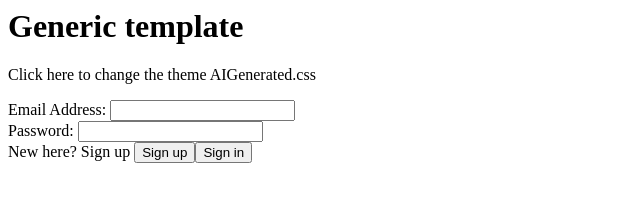
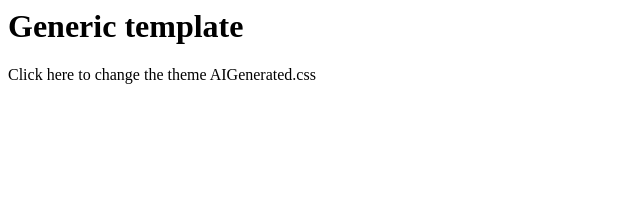
Before and after one commit to mwang840/SuperSix, a plain HTML site: page index.html in a window 1280 px wide. Shown: the whole page, without its empty margins (0-640 px from the left). Drawn offline with Linux system fonts and the light colour scheme.

Commit message:
remove old sign in UI and move Javascript to it's own file

```diff
--- a/index.html
+++ b/index.html
@@ -2,20 +2,8 @@
 <head>
   <meta charset="UTF-8">
   <title>SuperSix</title>
-    <script type="text/javascript" charset="utf-8">
-    var sheetIndex = 0;
-    var sheets = [
-    "/css/AIGenerated.css",
-    "/css/pixel.css",
-    "/css/pokemon.css",
-    "/css/professors.css"];
-    var nextSheet = function(){
-        sheetIndex = (sheetIndex + 1) % sheets.length;
-        var newHref = sheets[sheetIndex];
-        document.getElementById('currentstyle').innerHTML = newHref;
-        document.getElementById('pagestyle').setAttribute('href', newHref);
-    }
-    </script>
+    <script type="text/javascript" charset="utf-8" src="site.js"></script>
+
 </head>
 <body>
     <h1 id="system-message">Generic template</h1>
@@ -26,19 +14,5 @@
         <div>Welcome, </div>
         <button>Sign out</button>
     </div>
-    <div>
-        <form id='nameform' action="profile/">
-            <div class='form-group'>
-                <label for='user'>Email Address:</label>
-                <input id='user' type='text' class='form-control' required>
-            </div>
-            <div class='form-group'>
-              <label for='password'>Password:</label>
-              <input id='password' type='text' class='form-control' required>
-            </div>
-            <label>New here? Sign up </label><button onclick="window.location.href= 'sign-up/'; ">Sign up</button><button>Sign in</button>
-
-          </form>
-    </div>
 </body>
 </html>
--- /dev/null
+++ b/site.js
@@ -0,0 +1,12 @@
+var sheetIndex = 0;
+var sheets = [
+"/css/AIGenerated.css",
+"/css/pixel.css",
+"/css/pokemon.css",
+"/css/professors.css"];
+var nextSheet = function(){
+    sheetIndex = (sheetIndex + 1) % sheets.length;
+    var newHref = sheets[sheetIndex];
+    document.getElementById('currentstyle').innerHTML = newHref;
+    document.getElementById('pagestyle').setAttribute('href', newHref);
+}
```
